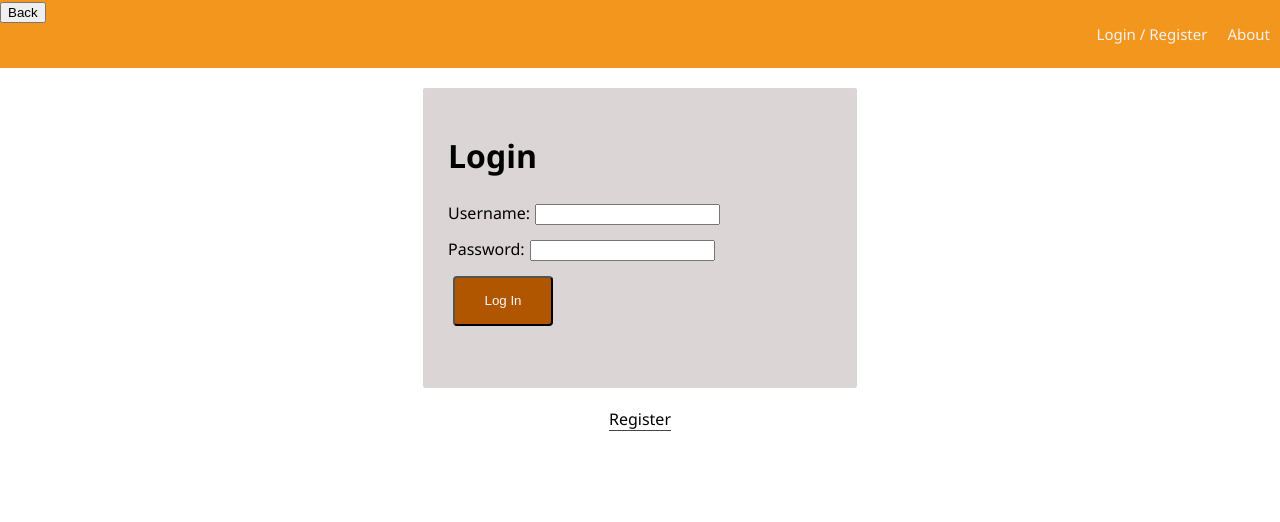
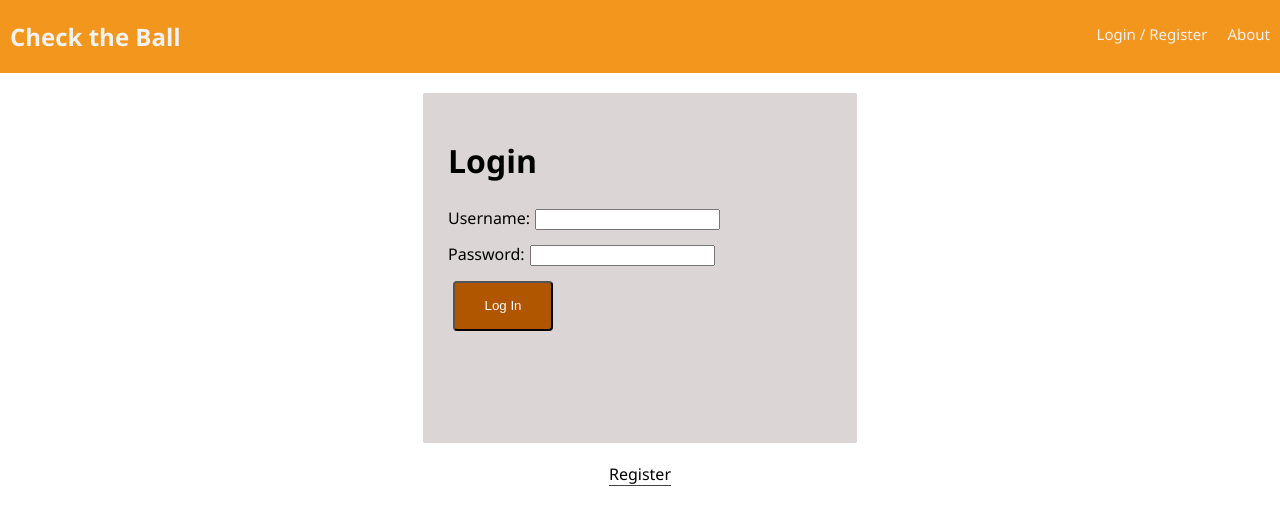
Before and after one commit to pxvang33/solo-project-master, a React (Create React App) app: page /#/info in a window 1280 px wide. Shown: the top 522 px of the page. Built offline with nearby package versions, Linux system fonts and the light colour scheme; no server answers.

Commit message:
added material ui add player button

```diff
--- a/src/components/App/App.css
+++ b/src/components/App/App.css
@@ -11,7 +11,7 @@ body {
 form {
     background-color: #dbd5d5;
     width: 30%;
-    height: 250px;
+    height: 300px;
     margin: 20px auto;
     padding: 25px;
     border-radius: 2px;
@@ -33,7 +33,7 @@ input {
 }
 
 .log-in:hover, .log-out:hover, .register:hover {
-  background-color: #834600;
+  background-color: rgb(18, 0, 100);
 }
 
 /* This line makes the "Register" and "Login" buttons look like links */
--- a/src/components/Nav/Nav.js
+++ b/src/components/Nav/Nav.js
@@ -8,8 +8,8 @@ const Nav = (props) => (
   <div className="nav">
 
     <Link to="/home">
-      <button>Back</button>
-      {/* <h2 className="nav-title">Check the Ball</h2> */}
+      {/* <button>Back</button> */}
+      <h2 className="nav-title">Check the Ball</h2>
     </Link>
     <div className="nav-right">
       <Link className="nav-link" to="/home">
--- a/src/components/UserPage/UserPage.js
+++ b/src/components/UserPage/UserPage.js
@@ -1,7 +1,20 @@
 import React, { Component } from 'react';
 import { connect } from 'react-redux';
+import { withStyles } from '@material-ui/core/styles';
+import Button from '@material-ui/core/Button';
+
 // import { Link } from 'react-router-dom';
 // import LogOutButton from '../LogOutButton/LogOutButton';
+
+const styles = theme => ({
+  button: {
+    margin: theme.spacing.unit,
+    width: 500,
+  },
+  input: {
+    display: 'none',
+  },
+});
 
 class UserPage extends Component {
   constructor(props) {
@@ -90,17 +103,20 @@ class UserPage extends Component {
 
   }
   render() {
-
+    const { classes } = this.props;
     return (
       <div>
-        {JSON.stringify(this.props.reduxStore.player)}
+        {/* {JSON.stringify(this.props.reduxStore.player)} */}
 
         <h1 id="welcome">
           Welcome, {this.props.reduxStore.user.username}!
         </h1>
-        {JSON.stringify(this.state)}
+        {/* {JSON.stringify(this.state)} */}
 
         <input onChange={this.playerNameChange} placeholder="Add Player" />
+        <Button variant="contained" size="small"  className={classes.button}>
+          Add Player
+      </Button>
         <button onClick={this.addPlayer}>Add Player</button>
         <br />
 
@@ -131,4 +147,4 @@ const mapStateToProps = reduxStore => ({
 });
 
 // this allows us to use <App /> in index.js
-export default connect(mapStateToProps)(UserPage);
+export default connect(mapStateToProps)(withStyles(styles)(UserPage));
```
Also changed, not shown: src/components/Header/Header.js (added).
